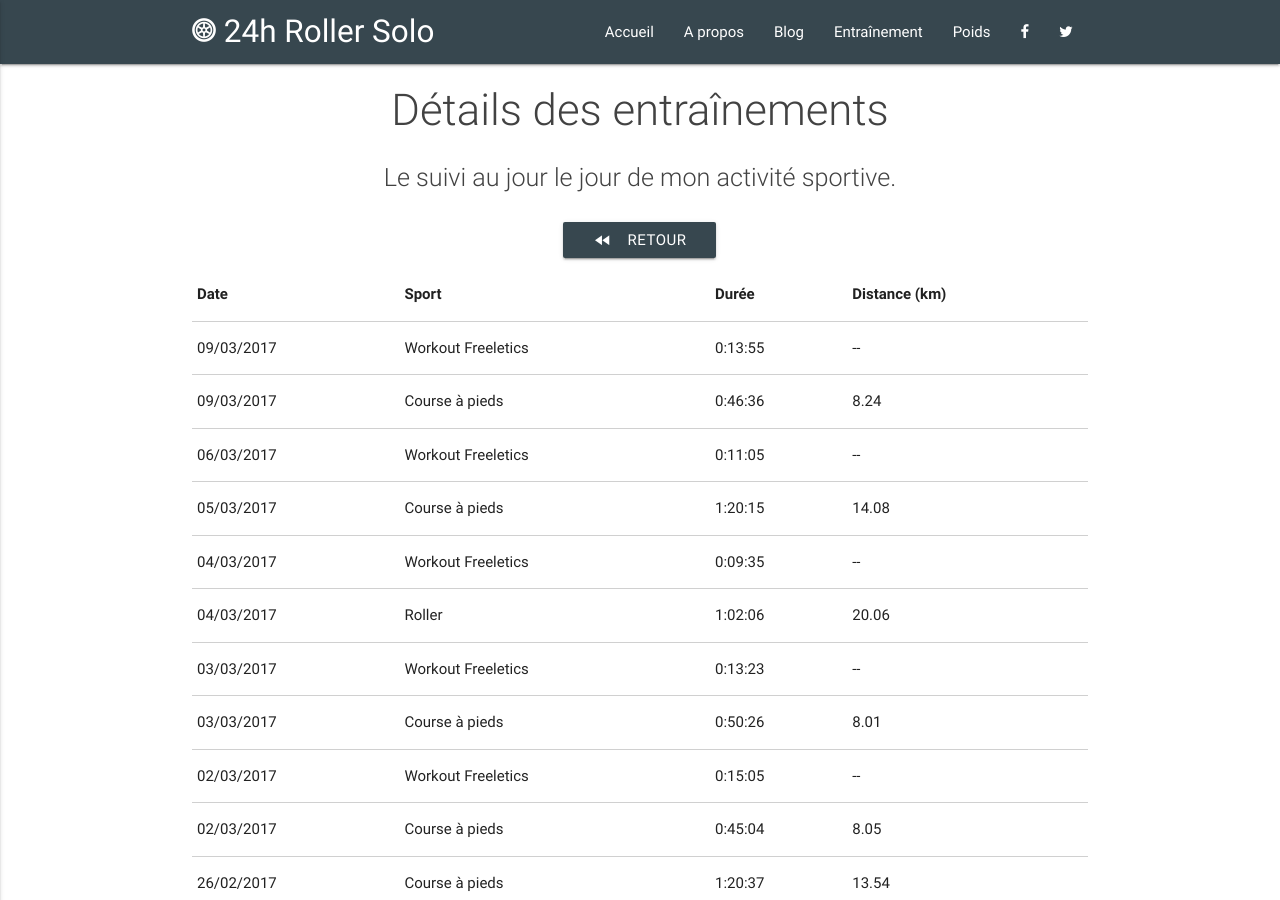
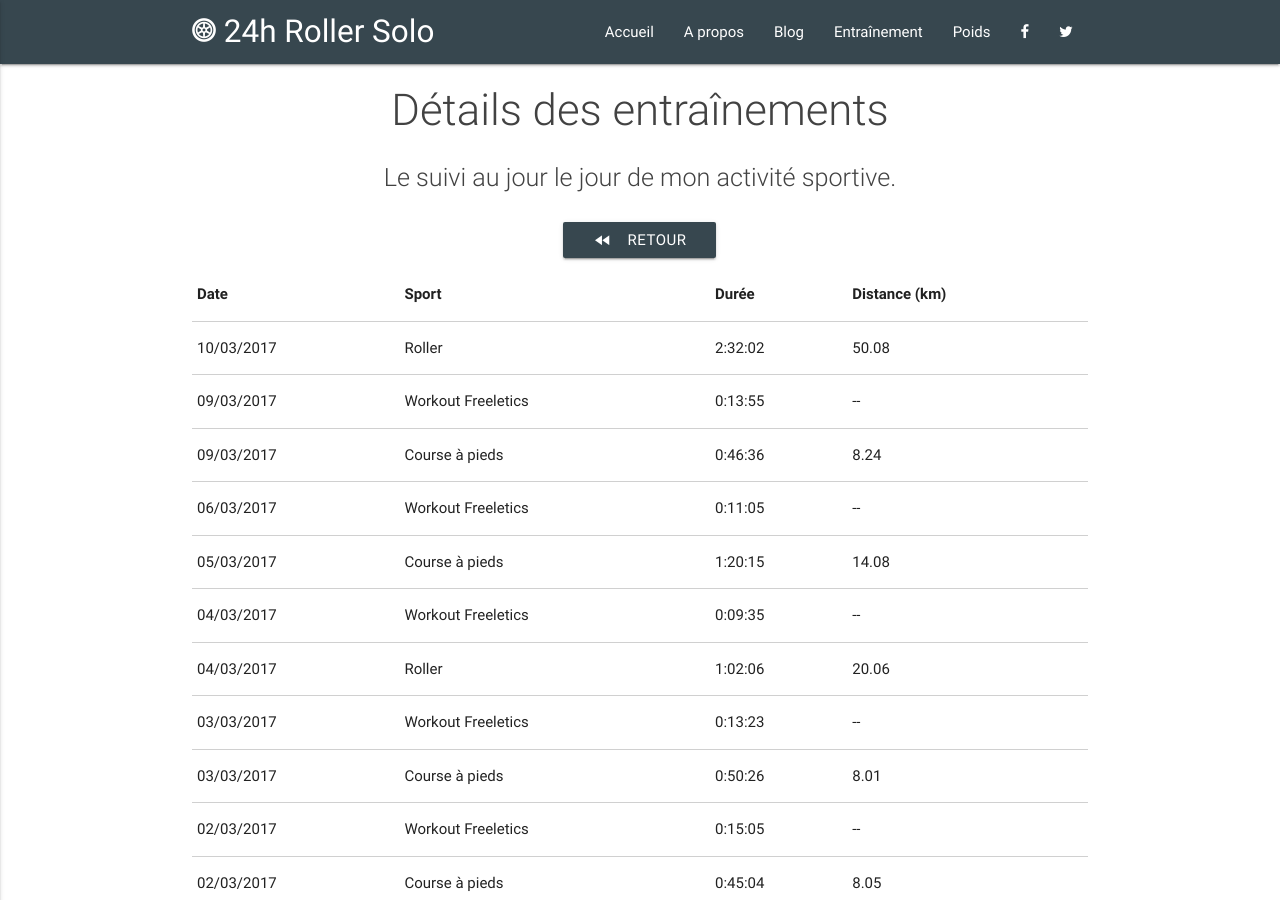
Before and after one commit to 24hRollerSolo/24hRollerSolo.github.io, a Jekyll site: the page built from training/details.html, in a window 1280 px wide and 900 px high. Built offline with Jekyll 4.4.1, drawn with Linux system fonts in a browser that asks for light colours.

Commit message:
Add 2017-03-10 roller skating

```diff
--- a/_data/sports.json
+++ b/_data/sports.json
@@ -1,4 +1,5 @@
 [
+  {"date": "2017-03-10", "type": "ROLLER", "distance": "50.08", "duration": "2:32:02"},
   {"date": "2017-03-09", "type": "WORKOUT", "program": "W10-01 | 25 LUNGES + ENDURANCE", "duration": "0:13:55"},
   {"date": "2017-03-09", "type": "RUNNING", "distance": "8.24", "duration": "0:46:36"},
   {"date": "2017-03-06", "type": "WORKOUT", "program": "W09-03 | CONDITIONNEMENT + 1/4 HERMES Endurance 2x2", "duration": "0:11:05"},
```
